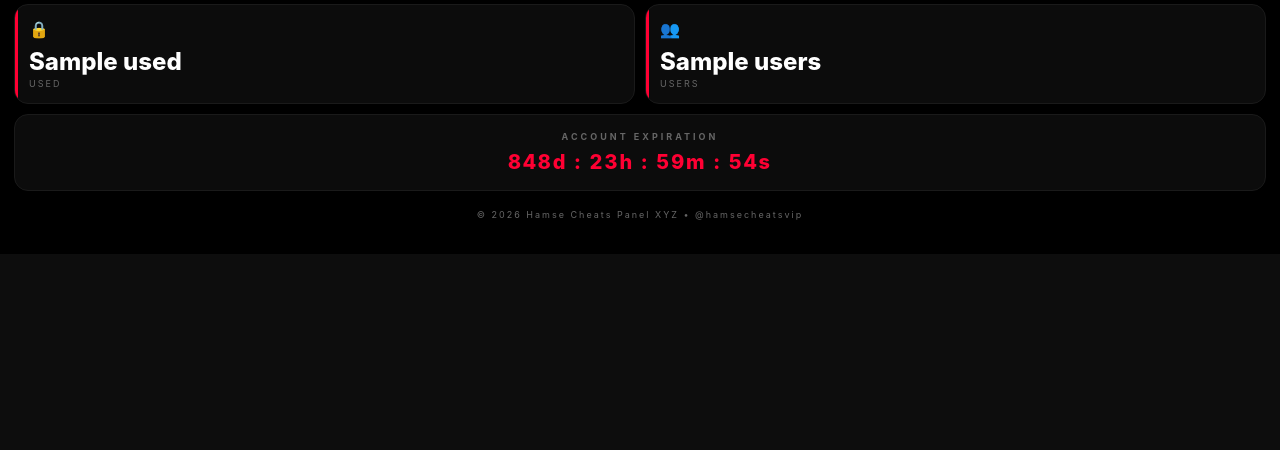
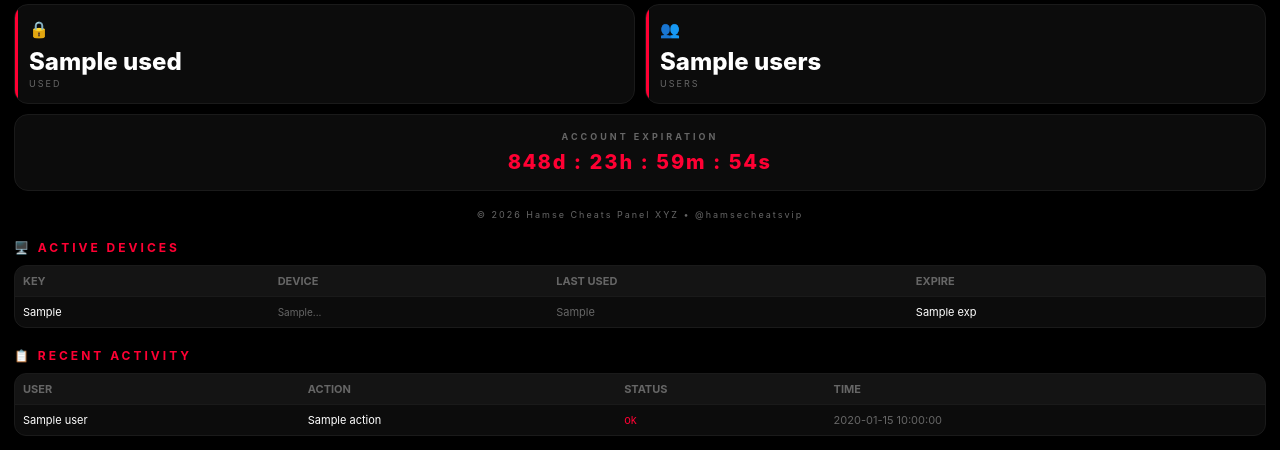
Before and after one commit to libanmohamud50-sudo/hamse-panel, a Flask app: template templates/dash.html in a window 1280 px wide. Shown: the part 546-996 px from the top of the page. Before the commit the page ends 800 px from the top, so only its background shows below. Run offline with Flask 3, Linux system fonts and the light colour scheme; the template is opened without the code that fills it: most values are stand-ins (such as "Sample title", 1, 10 or a date in 2020); parts of the project's set-up code (start-up, migrations or seed data) failed here and were passed over.

Commit message:
Add devices + activity sections

```diff
--- a/app.py
+++ b/app.py
@@ -17,7 +17,7 @@ def init():
         id INTEGER PRIMARY KEY AUTOINCREMENT,
         k TEXT UNIQUE, game TEXT DEFAULT 'PUBG', hrs INTEGER, duration TEXT,
         devices INTEGER DEFAULT 1, st TEXT DEFAULT 'unused',
-        exp TEXT, created TEXT, used_by TEXT)""")
+        exp TEXT, created TEXT, used_by TEXT, last_used TEXT)""")
     c.execute("""CREATE TABLE IF NOT EXISTS activities(
         id INTEGER PRIMARY KEY AUTOINCREMENT,
         user TEXT, action TEXT, status TEXT, created TEXT)""")
@@ -116,8 +116,11 @@ def dash():
         elif s=="expired": expired+=1
         elif s=="revoked": revoked+=1
     users = d.execute("SELECT COUNT(*) c FROM users").fetchone()["c"]
+    devices = d.execute("SELECT k, used_by, last_used, exp, game FROM keys WHERE used_by IS NOT NULL AND used_by != '' ORDER BY last_used DESC LIMIT 50").fetchall()
+    activity = d.execute("SELECT user, action, status, created FROM activities ORDER BY id DESC LIMIT 30").fetchall()
     ctx = base_ctx(); ctx.update(dict(keys=keys, total=total, unused=unused, used=used,
-        expired=expired, revoked=revoked, users=users))
+        expired=expired, revoked=revoked, users=users,
+        devices=[dict(r) for r in devices], activity=[dict(r) for r in activity]))
     return render_template("dash.html", **ctx)
 
 @APP.route("/generate")
@@ -228,6 +231,54 @@ def extend(i):
     d.execute("UPDATE keys SET exp=? WHERE id=?",(new_exp,i)); d.commit()
     return jsonify({"ok":1})
 
+
+
+@app.route("/api/stats")
+def api_stats():
+    tok = request.headers.get("X-Panel-Token", "") or request.args.get("token", "")
+    if not PANEL_TOKEN or not hmac.compare_digest(tok, PANEL_TOKEN):
+        return jsonify(valid=False, error="unauth"), 401
+    d = db()
+    total = d.execute("SELECT COUNT(*) FROM keys").fetchone()[0]
+    active = d.execute("SELECT COUNT(*) FROM keys WHERE st='active'").fetchone()[0]
+    used = d.execute("SELECT COUNT(*) FROM keys WHERE used_by IS NOT NULL AND used_by != ''").fetchone()[0]
+    devices = d.execute("SELECT COUNT(DISTINCT used_by) FROM keys WHERE used_by IS NOT NULL AND used_by != ''").fetchone()[0]
+    today = d.execute("SELECT COUNT(*) FROM activities WHERE date(created)=date('now')").fetchone()[0]
+    return jsonify(total=total, active=active, used=used, devices=devices, today_requests=today)
+
+
+@app.route("/api/keys")
+def api_keys():
+    tok = request.headers.get("X-Panel-Token", "") or request.args.get("token", "")
+    if not PANEL_TOKEN or not hmac.compare_digest(tok, PANEL_TOKEN):
+        return jsonify(valid=False, error="unauth"), 401
+    d = db()
+    rows = d.execute("SELECT id, k, game, hrs, duration, devices, st, exp, used_by, last_used, created FROM keys ORDER BY id DESC LIMIT 500").fetchall()
+    return jsonify([dict(r) for r in rows])
+
+
+@app.route("/api/activity")
+def api_activity():
+    tok = request.headers.get("X-Panel-Token", "") or request.args.get("token", "")
+    if not PANEL_TOKEN or not hmac.compare_digest(tok, PANEL_TOKEN):
+        return jsonify(valid=False, error="unauth"), 401
+    d = db()
+    rows = d.execute("SELECT id, user, action, status, created FROM activities ORDER BY id DESC LIMIT 200").fetchall()
+    return jsonify([dict(r) for r in rows])
+
+
+
+
+@APP.route("/api/devices")
+def api_devices():
+    tok = request.headers.get("X-Panel-Token", "") or request.args.get("token", "")
+    if not PANEL_TOKEN or not hmac.compare_digest(tok, PANEL_TOKEN):
+        return jsonify(valid=False, error="unauth"), 401
+    d = db()
+    rows = d.execute("SELECT k, used_by, last_used, exp, game FROM keys WHERE used_by IS NOT NULL AND used_by != '' ORDER BY last_used DESC LIMIT 500").fetchall()
+    return jsonify([dict(r) for r in rows])
+
+
 if __name__ == "__main__":
     print("Hamse cheats panel wuu shaqeynayaa")
     print("Fur: http://127.0.0.1:5000")
--- a/templates/dash.html
+++ b/templates/dash.html
@@ -171,4 +171,65 @@ let sec=849*24*3600;
 setInterval(()=>{sec--;const d=Math.floor(sec/86400),h=Math.floor(sec%86400/3600),m=Math.floor(sec%3600/60),s=sec%60;
 document.getElementById('tm').textContent=d+'d : '+String(h).padStart(2,'0')+'h : '+String(m).padStart(2,'0')+'m : '+String(s).padStart(2,'0')+'s'},1000);
 </script>
+
+<!-- DEVICES -->
+<div style="margin-top:20px">
+  <h3 style="color:var(--accent);font-size:12px;letter-spacing:3px;text-transform:uppercase;margin-bottom:10px">🖥️ Active Devices</h3>
+  <div style="background:var(--card);border:1px solid var(--border);border-radius:12px;overflow-x:auto">
+    <table style="width:100%;border-collapse:collapse;font-size:11px">
+      <thead>
+        <tr style="background:rgba(255,255,255,.03)">
+          <th style="padding:8px;text-align:left;color:var(--muted)">KEY</th>
+          <th style="padding:8px;text-align:left;color:var(--muted)">DEVICE</th>
+          <th style="padding:8px;text-align:left;color:var(--muted)">LAST USED</th>
+          <th style="padding:8px;text-align:left;color:var(--muted)">EXPIRE</th>
+        </tr>
+      </thead>
+      <tbody>
+        {% for d in devices %}
+        <tr style="border-top:1px solid var(--border)">
+          <td style="padding:8px">{{ d.k }}</td>
+          <td style="padding:8px;color:var(--muted);font-size:10px">{{ d.used_by[:20] }}...</td>
+          <td style="padding:8px;color:var(--muted)">{{ d.last_used or '—' }}</td>
+          <td style="padding:8px">{{ d.exp }}</td>
+        </tr>
+        {% endfor %}
+        {% if not devices %}
+        <tr><td colspan="4" style="padding:14px;text-align:center;color:var(--muted)">No devices yet</td></tr>
+        {% endif %}
+      </tbody>
+    </table>
+  </div>
+</div>
+
+<!-- ACTIVITY -->
+<div style="margin-top:20px">
+  <h3 style="color:var(--accent);font-size:12px;letter-spacing:3px;text-transform:uppercase;margin-bottom:10px">📋 Recent Activity</h3>
+  <div style="background:var(--card);border:1px solid var(--border);border-radius:12px;overflow-x:auto">
+    <table style="width:100%;border-collapse:collapse;font-size:11px">
+      <thead>
+        <tr style="background:rgba(255,255,255,.03)">
+          <th style="padding:8px;text-align:left;color:var(--muted)">USER</th>
+          <th style="padding:8px;text-align:left;color:var(--muted)">ACTION</th>
+          <th style="padding:8px;text-align:left;color:var(--muted)">STATUS</th>
+          <th style="padding:8px;text-align:left;color:var(--muted)">TIME</th>
+        </tr>
+      </thead>
+      <tbody>
+        {% for a in activity %}
+        <tr style="border-top:1px solid var(--border)">
+          <td style="padding:8px">{{ a.user }}</td>
+          <td style="padding:8px">{{ a.action }}</td>
+          <td style="padding:8px;color:{% if a.status=='ok' %}var(--accent){% else %}#ff3d81{% endif %}">{{ a.status }}</td>
+          <td style="padding:8px;color:var(--muted)">{{ a.created[:19] }}</td>
+        </tr>
+        {% endfor %}
+        {% if not activity %}
+        <tr><td colspan="4" style="padding:14px;text-align:center;color:var(--muted)">No activity yet</td></tr>
+        {% endif %}
+      </tbody>
+    </table>
+  </div>
+</div>
+
 </body></html>
```
Also changed, not shown: 1 other file.
